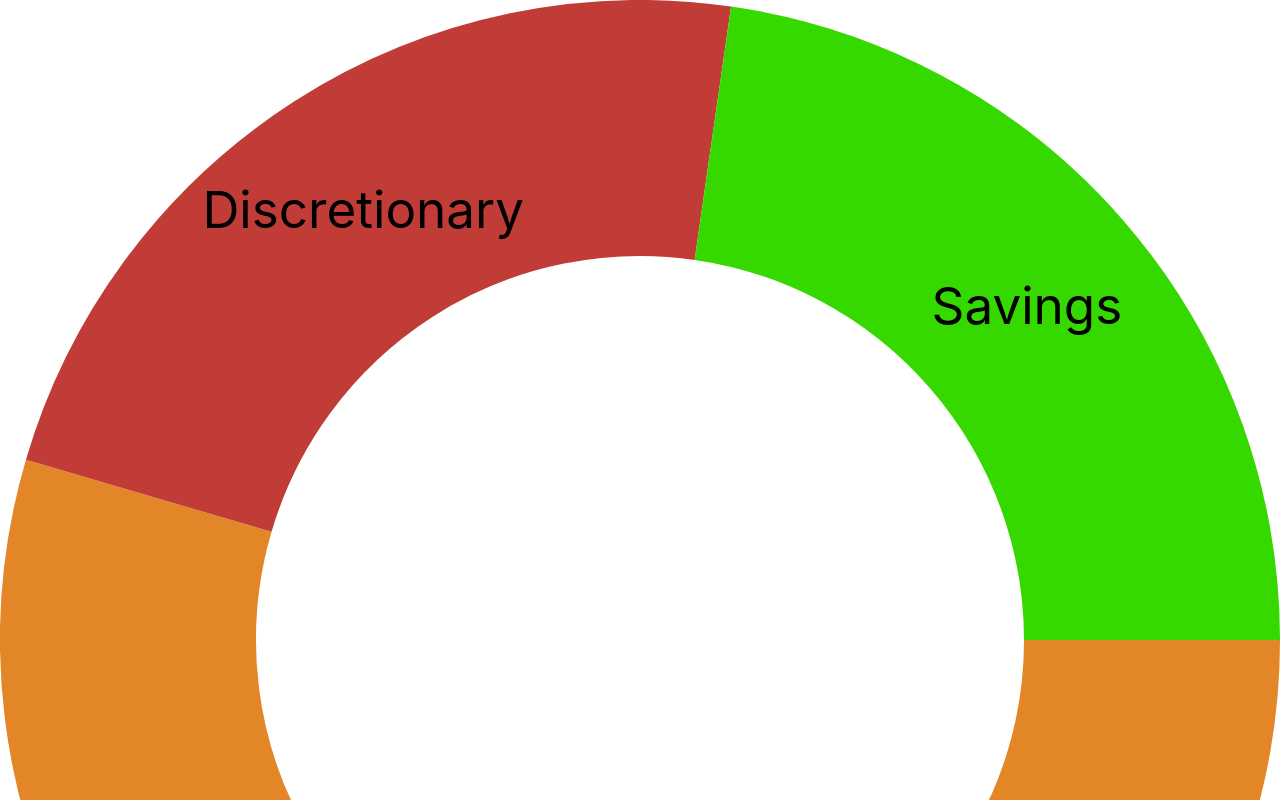
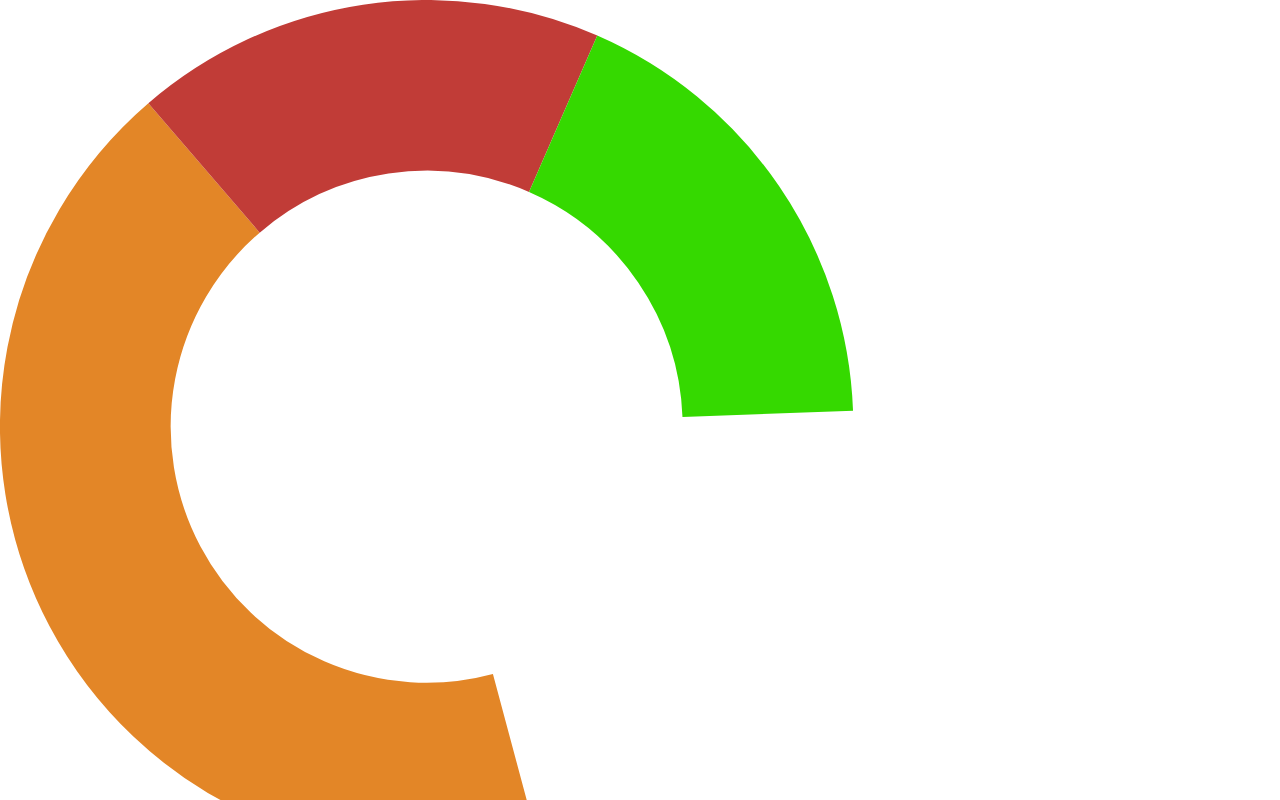
Before and after one commit to j-grooms/budget-app, a React (Create React App) app: page / in a window 1280 px wide. Shown: the top 800 px of the page. Built offline with nearby package versions, Linux system fonts and the light colour scheme.

Commit message:
adding react-router-dom, refactoring chart component

```diff
--- a/package.json
+++ b/package.json
@@ -9,6 +9,7 @@
     "react": "^17.0.2",
     "react-dom": "^17.0.2",
     "react-minimal-pie-chart": "^8.2.0",
+    "react-router-dom": "^5.2.0",
     "react-scripts": "4.0.3",
     "web-vitals": "^1.1.1"
   },
--- a/src/App.js
+++ b/src/App.js
@@ -1,11 +1,24 @@
-import Chart from './components/Chart';
+import { Route, Switch, BrowserRouter } from "react-router-dom";
+import Chart from "./components/Chart";
 
-import './App.css';
+import "./App.css";
+
+// DEVELOPMENT
+import Placeholder from "./Placeholder"
 
 function App() {
-  return (
-    <Chart />
-  );
+	return (
+		<BrowserRouter>
+			<Switch>
+				<Route exact path="/">
+					<Chart />
+				</Route>
+				<Route exact path={"/category/:category"}>
+					<Placeholder />
+				</Route>
+			</Switch>
+		</BrowserRouter>
+	);
 }
 
 export default App;
--- /dev/null
+++ b/src/Placeholder.js
@@ -0,0 +1,8 @@
+import { useParams } from "react-router-dom";
+
+const Placeholder = () => {
+	const { category } = useParams();
+	return <p>{category}</p>;
+};
+
+export default Placeholder;
--- a/src/components/Chart/index.js
+++ b/src/components/Chart/index.js
@@ -1,28 +1,54 @@
-import React from 'react';
+import React from "react";
+import { useHistory } from 'react-router-dom';
 
-import { PieChart } from 'react-minimal-pie-chart';
-import './chart.css'
+import { PieChart } from "react-minimal-pie-chart";
+import "./chart.css";
 
 const Chart = () => {
+	let history = useHistory();
+
+	// TODO: iterpolate user data from API
+	const data = [
+		{ title: "Mandatory", value: 1200, color: "#E38627" },
+		{ title: "Discretionary", value: 500, color: "#C13C37" },
+		{ title: "Savings", value: 500, color: "#35D900" },
+	];
+
+	const labelStyle = {
+		fontSize: "2pt",
+		fontWeight: "700",
+		fill: "#000000",
+		textDecoration: "underline",
+		cursor: "pointer",
+	};
+
+	const segmentsStyle = {cursor: "pointer"};
+
+	const onClick = (e, index) => {
+		history.push(`/category/${data[index].title.toLowerCase()}`)
+	}
+
 	return (
+		// TODO: Build legend for chart?
 		<PieChart
-			data=
-			{[
-				{ title: "Mandatory", value: 1200, color: "#E38627" },
-				{ title: "Discretionary", value: 500, color: "#C13C37" },
-				{ title: "Savings", value: 500, color: "#35D900" },
-			]}
-            label={(data) => data.dataEntry.title}
-			lineWidth={40}
-            style={{ position: "relative" }}
-            labelStyle={{ fontSize: "4px", fill: "#000000"}}
-            labelPosition={80}
+			// data, click handler
+			data={data}
+			onClick={onClick}
+			segmentsStyle={segmentsStyle}
+
+			// chart
 			animate={true}
-        >
-            <div className="chart-inner-text">
-                <p>$2200</p>
-            </div>
-		</PieChart>
+			startAngle={75} // start of 1st segment
+			viewBoxSize={[150, 150]} // makes the resulting svg smaller
+			totalValue={2800} // TODO: add user's monthly budget when API routes exist
+			lineWidth={40} // makes the pie chart a donut chart
+
+
+			// labels
+			// label={(data) => data.dataEntry.title}
+			// labelStyle={labelStyle}
+			// labelPosition={78}
+		/>
 	);
 };
 
```
Also changed, not shown: 1 other file (tests, documents, lock files or other folders).
